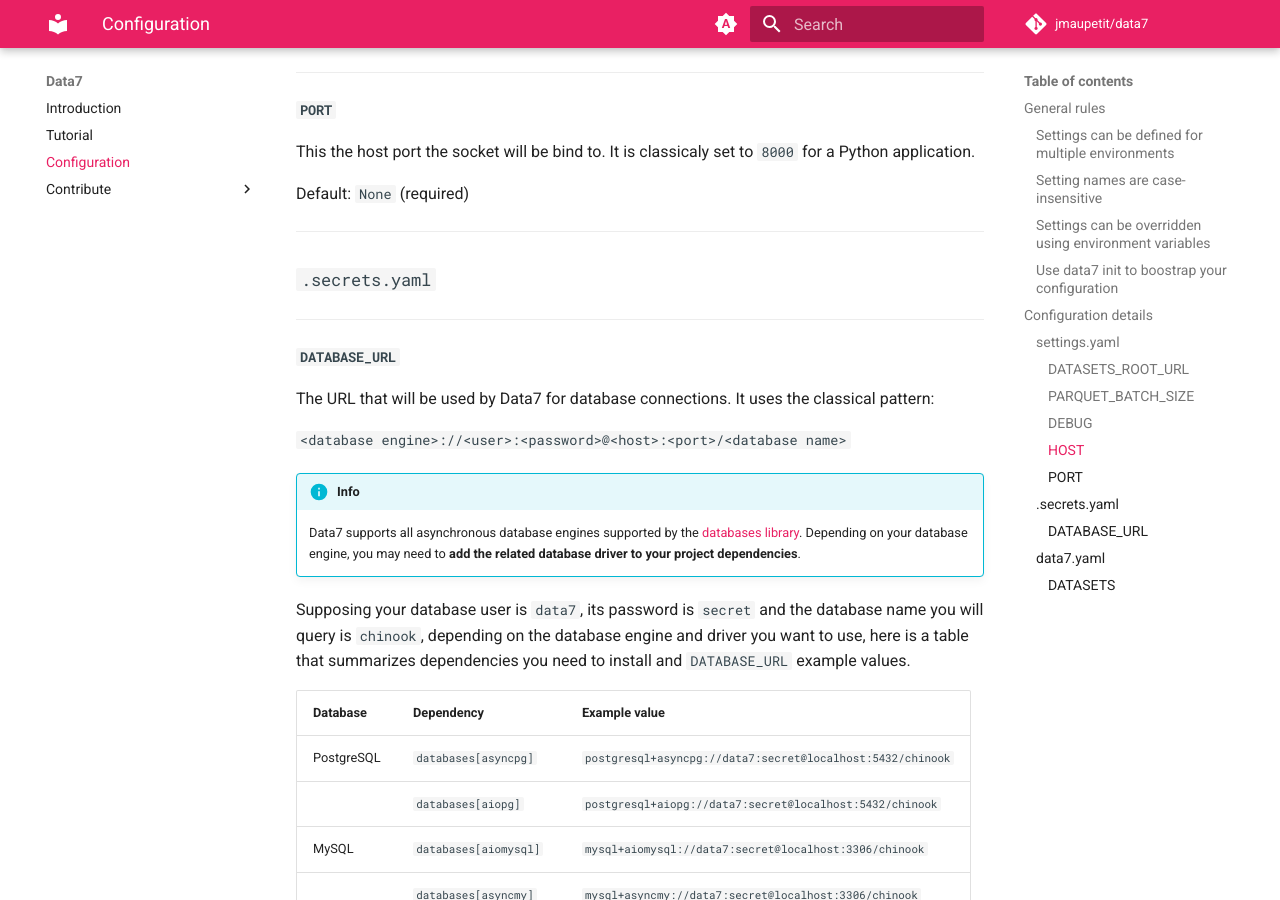
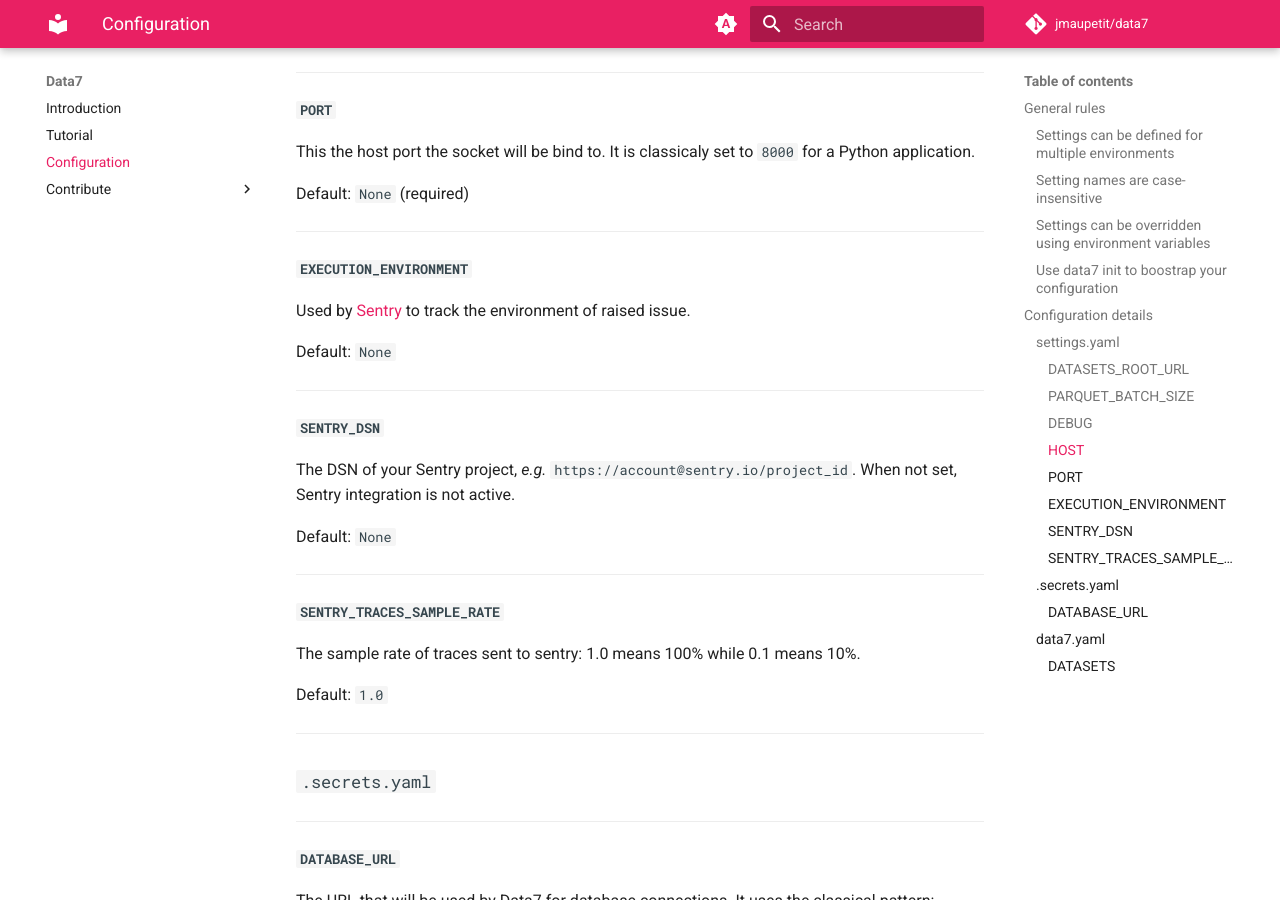
Before and after one commit to jmaupetit/data7, an MkDocs documentation site: the page built from docs/configuration.md, in a window 1280 px wide and 900 px high, scrolled down 2937 px. Built offline with MkDocs 1.6.1 and Material for MkDocs 9.7.7, drawn with Linux system fonts in a browser that asks for light colours; comment, search, counter and statistics services are not loaded.

Commit message:
✨(project) integrate Sentry
This is a requirement to track production issues.

```diff
--- a/docs/configuration.md
+++ b/docs/configuration.md
@@ -147,6 +147,30 @@
 
 ---
 
+#### `EXECUTION_ENVIRONMENT`
+
+Used by [Sentry](https://sentry.io/) to track the environment of raised issue.
+
+Default: `None`
+
+---
+
+#### `SENTRY_DSN`
+
+The DSN of your Sentry project, _e.g._ `https://account@sentry.io/project_id`. When not set, Sentry integration is not active.
+
+Default: `None`
+
+---
+
+#### `SENTRY_TRACES_SAMPLE_RATE`
+
+The sample rate of traces sent to sentry: 1.0 means 100% while 0.1 means 10%.
+
+Default: `1.0`
+
+---
+
 ### `.secrets.yaml`
 
 ---
--- a/pyproject.toml
+++ b/pyproject.toml
@@ -23,6 +23,7 @@
 starlette = "^0.37.2"
 typer = "^0.12.3"
 uvicorn = {extras = ["standard"], version = "^0.30.1"}
+sentry-sdk = {extras = ["starlette"], version = "^2.7.1"}
 
 [tool.poetry.group.dev.dependencies]
 black = "^24.4.2"
```
Also changed, not shown: CHANGELOG.md (+4 -0 lines), 3 other files.
